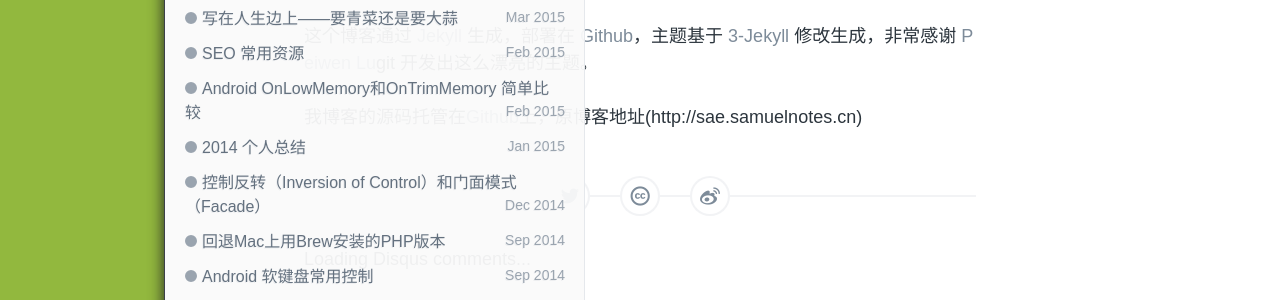
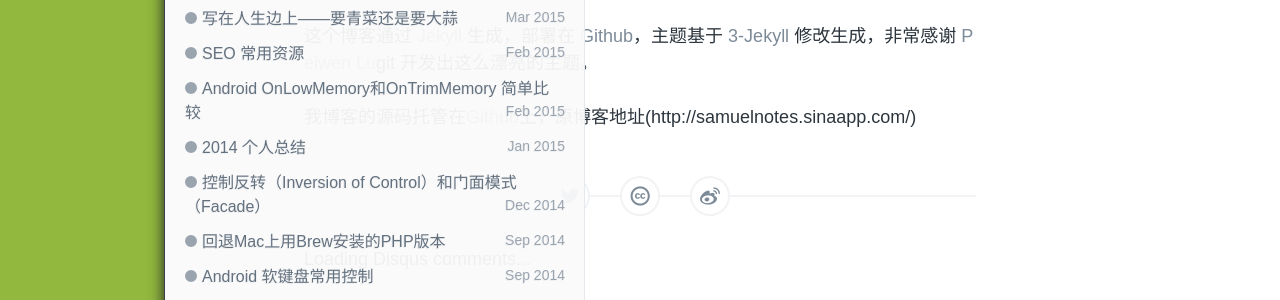
Before and after one commit to samuelhehe/samuelhehe.github.io, a Jekyll site: the page built from index.md, in a window 1280 px wide. Shown: the part 552-852 px from the top of the page. Built offline with Jekyll 4.4.1, drawn with Linux system fonts in a browser that asks for light colours; comment, search, counter and statistics services are not loaded; some of the changed lines change nothing that is shown.

Commit message:
modify site

```diff
--- a/index.md
+++ b/index.md
@@ -15,4 +15,4 @@ title: Welcome
 
 这个博客通过 [Jekyll](http://jekyllrb.com/) 生成，部署在 [Github](https://pages.github.com)，主题基于 [3-Jekyll](https://github.com/P233/3-Jekyll) 修改生成，非常感谢 [Peiwen Lu](https://github.com/P233)git 开发出这么漂亮的主题。
 
-我博客的源码托管在[Github](https://github.com/samuelhehe/samuelhehe.github.io)上，原博客地址(http://sae.samuelnotes.cn)
+我博客的源码托管在[Github](https://github.com/samuelhehe/samuelhehe.github.io)上，原博客地址(http://samuelnotes.sinaapp.com/)
```
